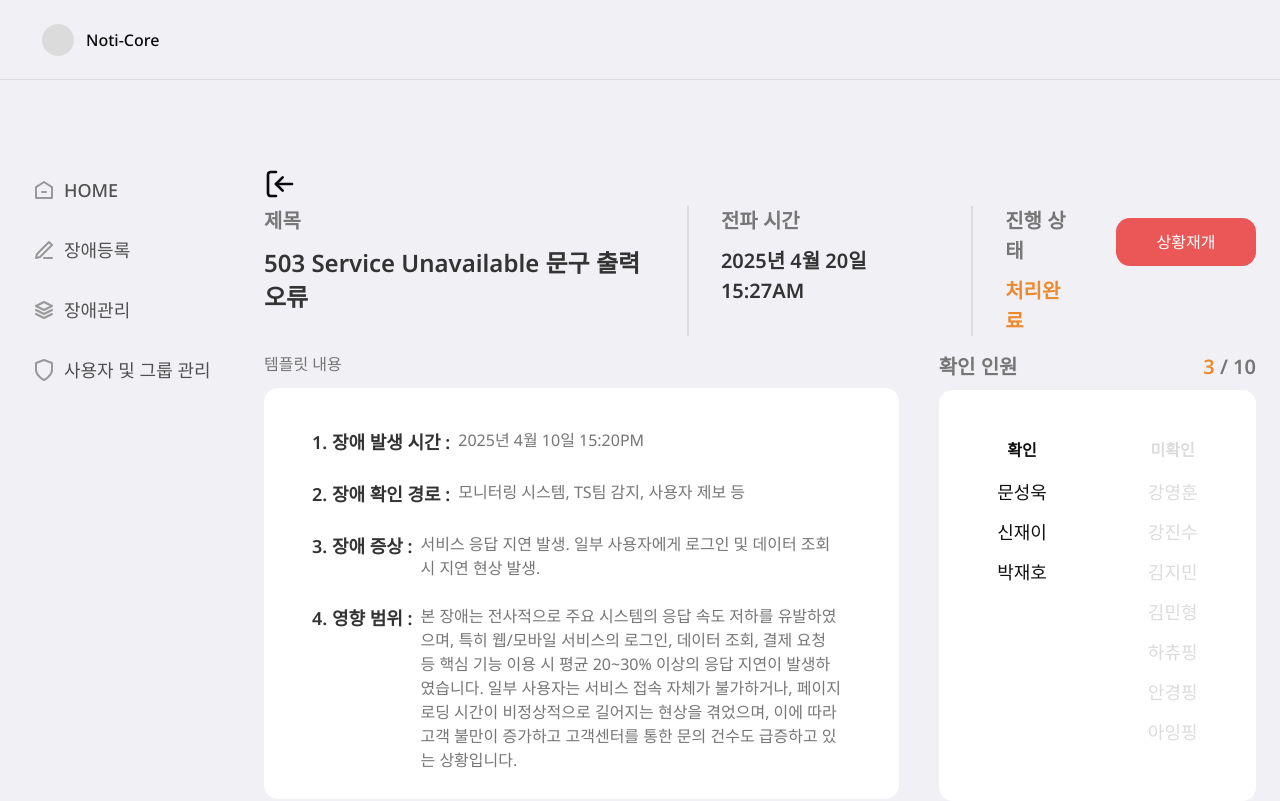
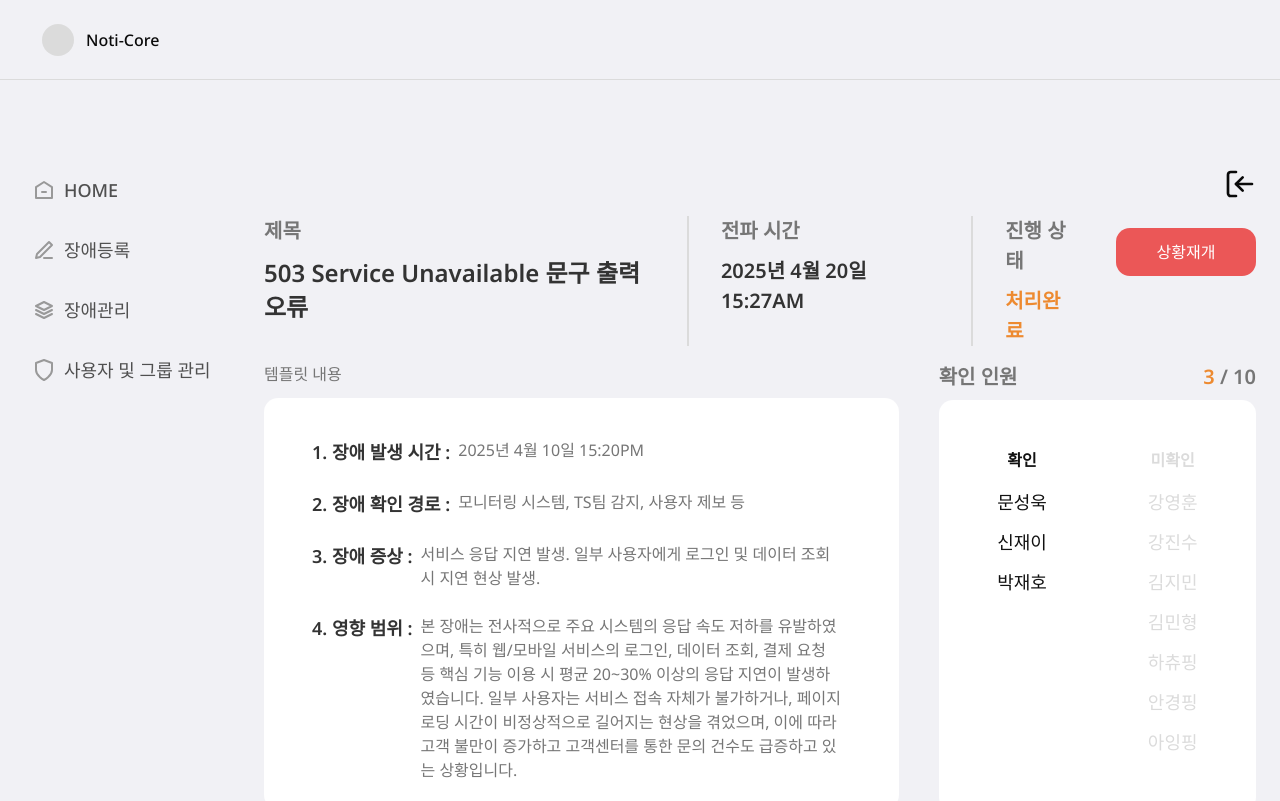
Before and after one commit to swyp-2-team/frontier, a React (Vite) app: page /incident-mnt/1 in a window 1280 px wide. Shown: the top 801 px of the page. Built offline with nearby package versions, Linux system fonts and the light colour scheme; a web font is replaced by a local one.

Commit message:
style: icon 위치 변경

```diff
--- a/src/pages/IncidentPage/IncidentMntDetailPage.tsx
+++ b/src/pages/IncidentPage/IncidentMntDetailPage.tsx
@@ -1,4 +1,4 @@
-import { useParams } from "react-router-dom";
+import { useParams, useNavigate } from "react-router-dom";
 import { useState, useRef, useEffect } from "react";
 
 import OutIcon from "@/assets/icons/out.svg?react";
@@ -96,6 +96,7 @@ const COMMENTS_MOCKUP: Comment[] = [
 ];
 
 export default function IncidentMntDetailPage() {
+  const navigate = useNavigate(); // 네비게이션 훅 추가
   const { incidentId } = useParams<{ incidentId: string }>();
   const [dividerHeight, setDividerHeight] = useState(0);
   const [incidentDetail, setIncidentDetail] = useState<IncidentDetail | null>(
@@ -145,6 +146,10 @@ export default function IncidentMntDetailPage() {
     };
   }, [confirmedUsers.length, unconfirmedUsers.length]);
 
+  const handleGoBack = () => {
+    navigate(-1); // 이전 페이지로 이동
+  };
+
   const handleAddComment = (content: string) => {
     const newComment: Comment = {
       id: Date.now(),
@@ -172,7 +177,7 @@ export default function IncidentMntDetailPage() {
 
   return (
     <div className="p-6 w-full">
-      <button>
+      <button onClick={handleGoBack} className="flex justify-self-end mb-4">
         <OutIcon className={cn("w-8 h-8")} />
       </button>
       <div className="flex justify-between gap-10 mb-4">
```
